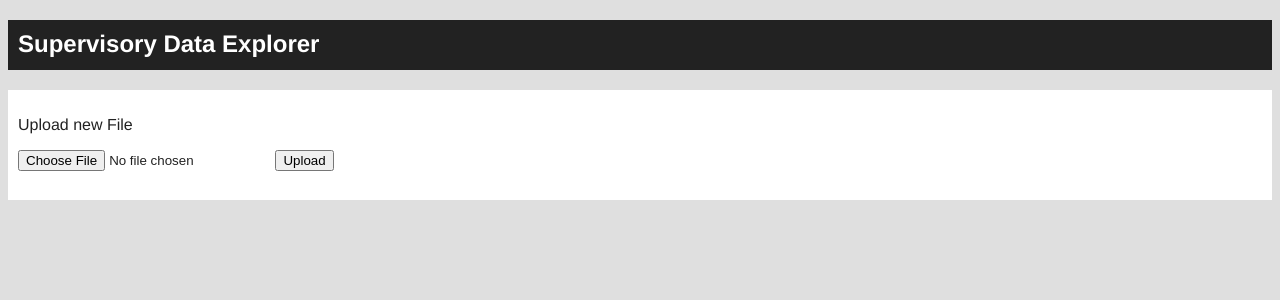
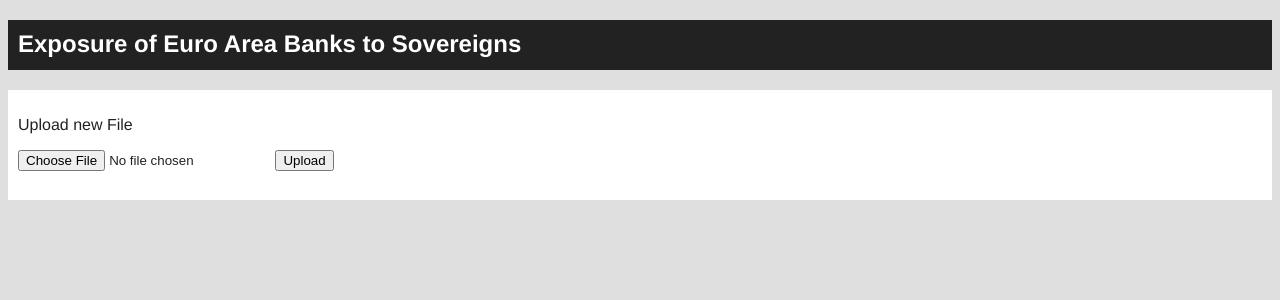
Before and after one commit to philippasigl/BankSovereignExposures, a Flask app: template templates/upload.html in a window 1280 px wide. Shown: the top 300 px of the page. Run offline with Flask 2, Linux system fonts and the light colour scheme; the template is opened without the code that fills it, so the values that code supplies are empty.

Commit message:
Commit with corrected url

```diff
--- a/settings.py
+++ b/settings.py
@@ -2,7 +2,7 @@
 
 import os
 
-REPO_NAME = "bank_sovereign_exposures"
+REPO_NAME = "BankSovereignExposures"
 DEBUG = True
 
 # Assumes the app is located in the same directory
@@ -20,7 +20,7 @@ FREEZER_DESTINATION = PROJECT_ROOT
 # Since this is a repo page (not a Github user page),
 # we need to set the BASE_URL to the correct url as per GH Pages' standards
 #FREEZER_BASE_URL = "http://127.0.0.1:5000/"
-#FREEZER_BASE_URL = "http://localhost/{0}".format(REPO_NAME)
+FREEZER_BASE_URL = "http://localhost/{0}".format(REPO_NAME)
 FREEZER_REMOVE_EXTRA_FILES = False  # IMPORTANT: If this is True, all app files
                                     # will be deleted when you run the freezer
 #FLATPAGES_MARKDOWN_EXTENSIONS = ['codehilite']
--- a/templates/layout.html
+++ b/templates/layout.html
@@ -9,7 +9,7 @@
     <link rel="stylesheet" href="{{ url_for('static', filename='css/styleCustom.css') }}">
     <title>Data Explorer</title>
 </head>
-<h2 id="print">Supervisory Data Explorer</h2>
+<h2 id="print">Exposure of Euro Area Banks to Sovereigns</h2>
 {% with messages = get_flashed_messages() %}
   {% if messages %}
     <ul class=flashes>
```
